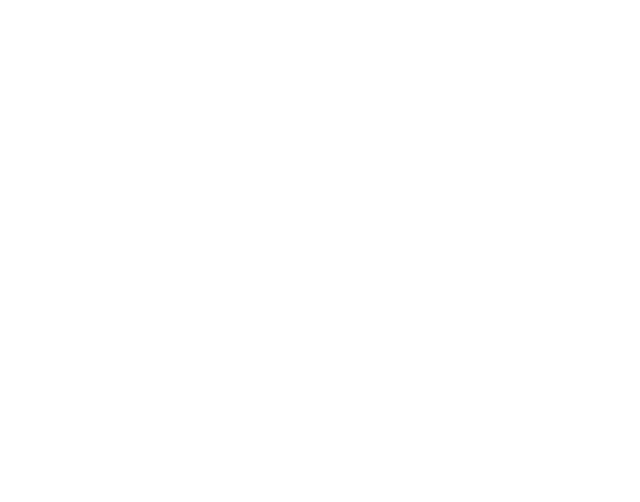
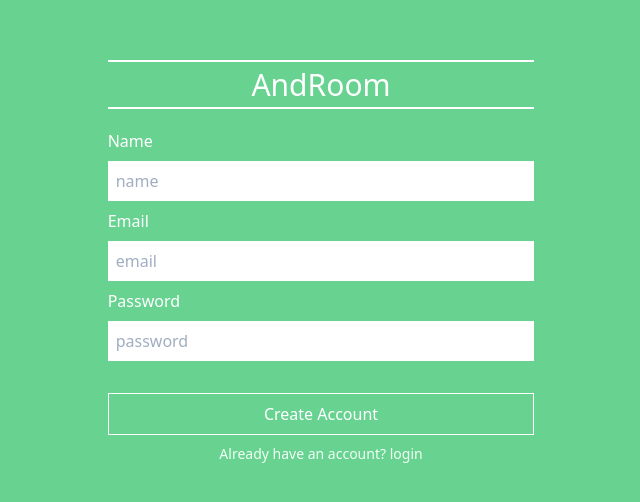
Before and after one commit to dekarst/nuxt-dashboard-tailwind, a Nuxt app: page /register in a window 1280 px wide. Before the commit this address had no page. Shown: the part 134-636 px from the top of the page, without its empty margins (319-959 px from the left). Built offline with nearby package versions, Linux system fonts and the light colour scheme.

Commit message:
feat(pages): add base register page

```diff
--- /dev/null
+++ b/pages/register.vue
@@ -0,0 +1,44 @@
+<template>
+  <div class="container">
+    <div class="w-1/3">
+      <h1 class="border-b-2 border-t-2 border-white mb-5 text-3xl text-white">AndRoom</h1>
+      <div>
+        <div>
+            <label for="name" class="block text-white text-left pb-2">Name</label>
+            <input class="p-2 w-full" name="name" type="text" placeholder="name">
+        </div>
+        <div>
+            <label for="email" class="block text-white text-left pb-2 pt-2">Email</label>
+            <input class="p-2 w-full" name="email" type="text" placeholder="email">
+        </div>
+        <div>
+            <label for="password" class="block text-white text-left pb-2 pt-2">Password</label>
+            <input class="p-2 w-full" name="password" type="password" placeholder="password">
+        </div>
+        <button class="block mt-8 border w-full border-white text-white p-2">Create Account</button>
+        <p class="p-2 text-sm text-green-100">Already have an account? <nuxt-link to="/login">login</nuxt-link></p>
+      </div>
+    </div>
+  </div>
+</template>
+
+<script>
+export default {
+  data(){
+    return {
+      'title' : 'Registration',
+      'user' : {
+          'name' : null,
+          'password' : null,
+          'email' : null,
+      }
+    }
+  }
+}
+</script>
+
+<style>
+.container {
+  @apply min-h-screen flex justify-center items-center text-center mx-auto;
+}
+</style>
```
